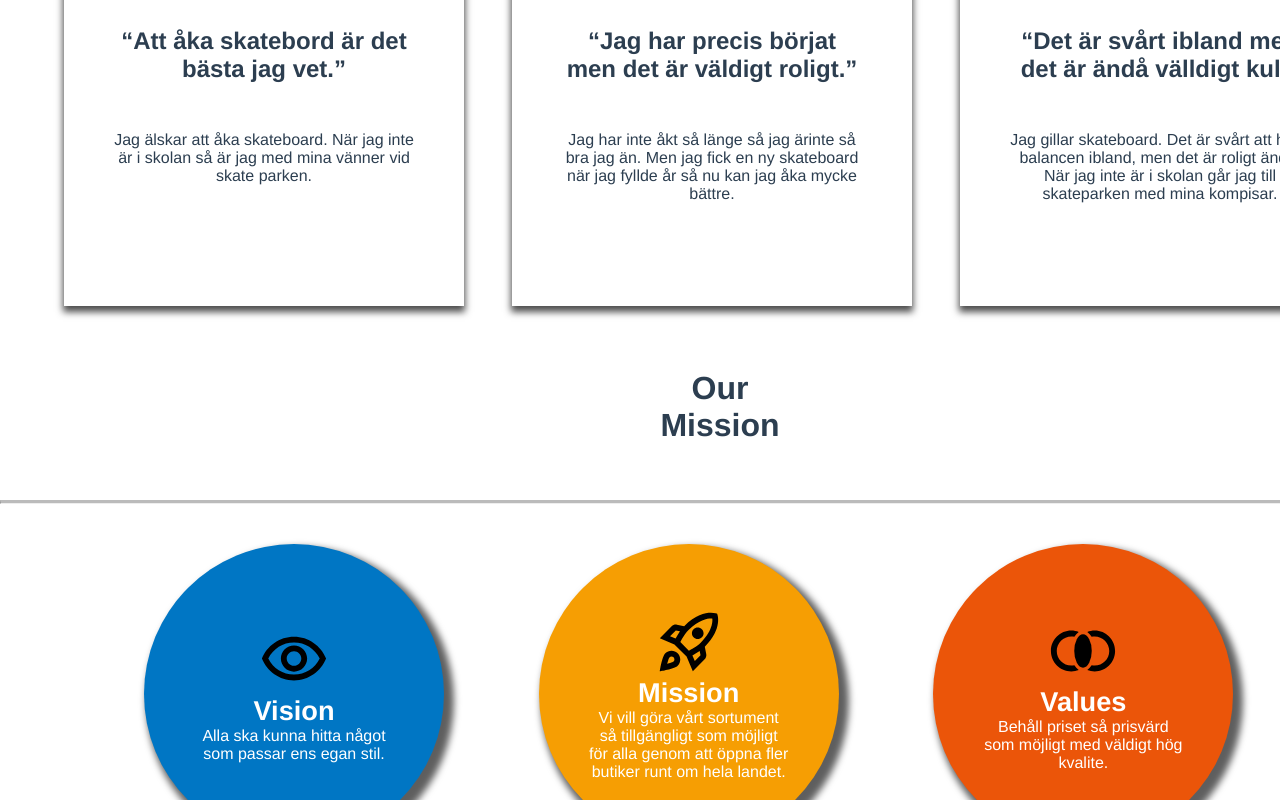
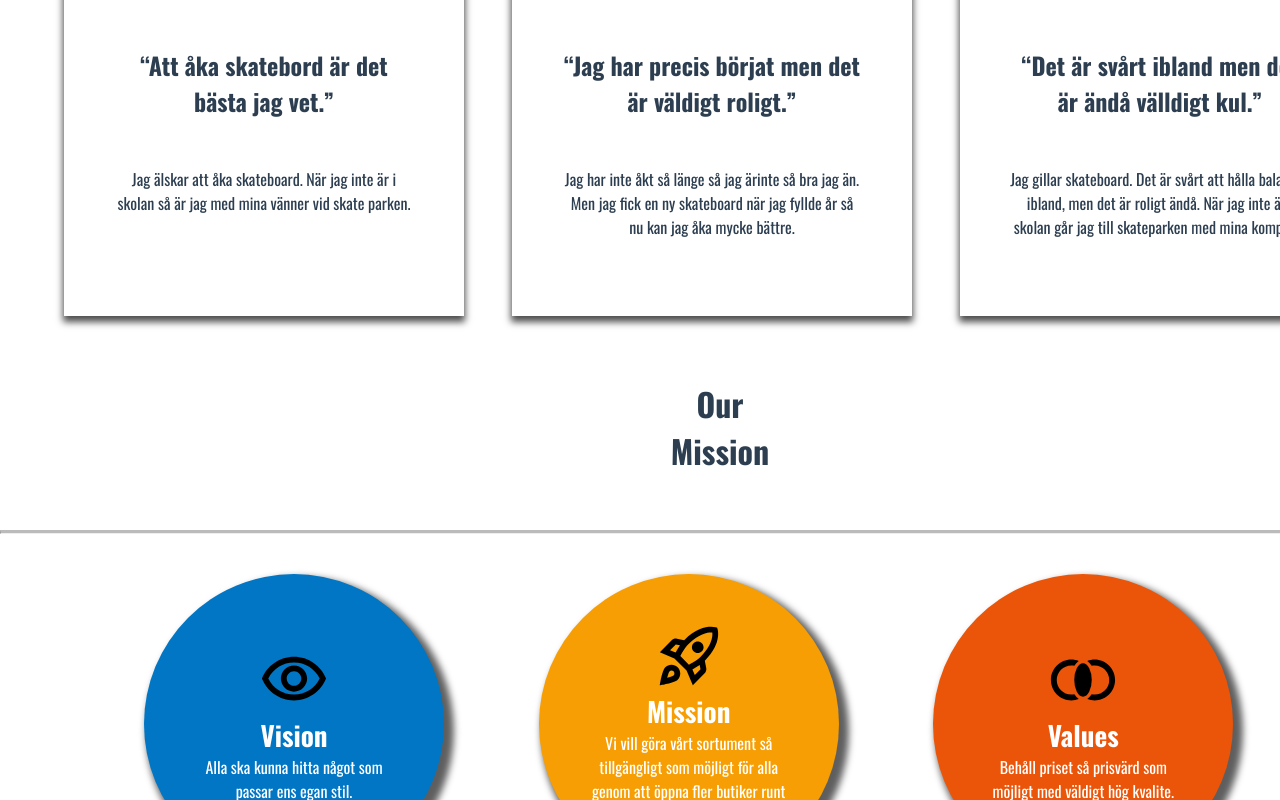
Before and after one commit to theodorwill/Slutprojekt-Sinus-Webshop, a Vue app: page / in a window 1280 px wide. Shown: the part 1440-2240 px from the top of the page. Built offline with nearby package versions, Linux system fonts and the light colour scheme.

Commit message:
styling with font family

```diff
--- a/src/components/HuvudPageMain.vue
+++ b/src/components/HuvudPageMain.vue
@@ -74,6 +74,16 @@ export default {
 </script>
 
 <style lang="scss" scoped>
+:root{
+  --showcase-fontfamily: 'Lora', serif;
+  --navbar-fontfamily: 'Oswald', sans-serif;
+  --allheadlines-fontfamily: 'Oswald', sans-serif;
+  --paragraph-fontfamily: 'Oswald', sans-serif;
+  --primery-color: #0076C4;
+  --secondary-color: #f69e03;
+  --color-Btn: #1c1c1c;
+  --pagebar-color:  #eb5509;
+}
 .top-main{
     width: 1440px;
     height: 800px;
@@ -87,6 +97,7 @@ export default {
         text-align: center;
         font-size: 3rem;
         color: white;
+        font-family:var(--showcase-fontfamily)
     }
     button{
         width: 300px;
@@ -100,6 +111,7 @@ export default {
         border-radius: 50px;
         background: none;
         color: white;
+        font-family: var(--paragraph-fontfamily);
     }
 }
 h2{
@@ -108,6 +120,7 @@ h2{
     padding: 1rem;
     text-align: center;
     font-size: 2rem;
+    font-family:var(--allheadlines-fontfamily)
 }
 .middle-main{
 display: grid;
@@ -139,9 +152,11 @@ padding: 1rem 4rem;
         width: 300px;
         margin: auto;
         text-align: center;
+        font-family:var(--paragraph-fontfamily)
     }
     .bottom h1{
         width: 300px;
+        font-family: var(--allheadlines-fontfamily);
     }
 }
 h1{
@@ -149,6 +164,7 @@ h1{
     margin: auto;
     padding: 3rem;
     text-align: center;
+    font-family: var(--allheadlines-fontfamily);
 }
 hr.solid {
   border-top: 3px solid #bbb;
@@ -172,11 +188,12 @@ padding: 2rem 9rem;
     color: white;
 
     h3{
-
+        font-family: var(--allheadlines-fontfamily);
     }
     p{
         width: 200px;
         text-align: center;
+        font-family: var(--paragraph-fontfamily);
 
     }
 
--- a/src/components/ModelCardCart.vue
+++ b/src/components/ModelCardCart.vue
@@ -31,6 +31,16 @@ export default {};
 </script>
 
 <style lang="scss" scoped>
+:root{
+  --showcase-fontfamily: 'Lora', serif;
+  --navbar-fontfamily: 'Oswald', sans-serif;
+  --allheadlines-fontfamily: 'Oswald', sans-serif;
+  --paragraph-fontfamily: 'Oswald', sans-serif;
+  --primery-color: #0076C4;
+  --secondary-color: #f69e03;
+  --color-Btn: #1c1c1c;
+  --pagebar-color:  #eb5509;
+}
 .model-card-cart {
   width: 776px;
   height: 90px;
@@ -72,7 +82,7 @@ export default {};
       h3 {
         width: 138px;
         margin: 0px;
-        font-family: Montserrat;
+        font-family: var(--allheadlines-fontfamily);
         font-size: 1rem;
 
         font-weight: bold;
@@ -80,7 +90,7 @@ export default {};
         color: #545454;
       }
       p {
-        font-family: Montserrat;
+        font-family: var(--paragraph-fontfamily);
         font-style: normal;
         font-weight: normal;
         font-size: 12px;
@@ -137,6 +147,7 @@ export default {};
       color: #fff;
       margin-left: 18px;
       align-items: center;
+      font-family: var(--paragraph-fontfamily);
     }
   }
 }
--- a/src/components/ModelCardProductsList.vue
+++ b/src/components/ModelCardProductsList.vue
@@ -28,6 +28,16 @@ export default {
 </script>
 
 <style lang="scss" scoped>
+:root{
+  --showcase-fontfamily: 'Lora', serif;
+  --navbar-fontfamily: 'Oswald', sans-serif;
+  --allheadlines-fontfamily: 'Oswald', sans-serif;
+  --paragraph-fontfamily: 'Oswald', sans-serif;
+  --primery-color: #0076C4;
+  --secondary-color: #f69e03;
+  --color-Btn: #1c1c1c;
+  --pagebar-color:  #eb5509;
+}
 * {
   margin: 0;
   padding: 0;
@@ -81,12 +91,12 @@ export default {
     .product-name {
       text-align: start;
       margin-left: 8px;
-      font-family: Montserrat;
+
       font-style: normal;
       font-weight: 600;
       font-size: 16px;
       line-height: 26px;
-
+     font-family: var(--allheadlines-fontfamily);
       letter-spacing: -0.2px;
     }
 
@@ -137,6 +147,7 @@ export default {
       color: #fff;
       cursor: pointer;
       font-size: 0.5rem;
+      font-family:var(--paragraph-fontfamily)
     }
 
     .btn:hover {
--- a/src/views/Cart.vue
+++ b/src/views/Cart.vue
@@ -61,19 +61,28 @@ export default {
 
 
 <style lang="scss" scoped>
-
+:root{
+  --showcase-fontfamily: 'Lora', serif;
+  --navbar-fontfamily: 'Oswald', sans-serif;
+  --allheadlines-fontfamily: 'Oswald', sans-serif;
+  --paragraph-fontfamily: 'Oswald', sans-serif;
+  --primery-color: #0076C4;
+  --secondary-color: #f69e03;
+  --color-Btn: #1c1c1c;
+  --pagebar-color:  #eb5509;
+}
 
 .cart-view{
   display: block;
 
-  .information {
-    display: flex;
-    justify-content: center;
-    align-items: center;
+  // .information {
+  //   display: flex;
+  //   justify-content: center;
+  //   align-items: center;
 
-    font-size: 1.2rem;
-    height: 300px;
-  }
+  //   font-size: 1.2rem;
+  //   height: 300px;
+  // }
 
   .checkout-container {
     display: flex;
@@ -104,7 +113,7 @@ export default {
         max-height: 50px;
 
         margin: 0px;
-        font-family: "Lato", sans-serif;
+        font-family: var(--paragraph-fontfamily);
 
         font-weight: 400;
         color: #545454;
@@ -115,6 +124,7 @@ export default {
           strong {
             text-align: start;
             font-size: 0.8rem;
+            font-family: var(--paragraph-fontfamily);
           }
         }
 
@@ -131,7 +141,7 @@ export default {
         height: 300px;
         margin: 50px auto 0px auto;
         border-top: solid 1px #545454;
-        font-family: "Lato", sans-serif;
+        font-family: var(--paragraph-fontfamily);
 
         h3 {
           display: flex;
@@ -139,13 +149,16 @@ export default {
           strong {
             text-align: start;
             font-size: 0.8rem;
+            font-family:var(--allheadlines-fontfamily);
           }
+          font-family: var(--paragraph-fontfamily);
           font-size: 0.8rem;
           font-weight: bold;
           color: #1b4b08;
         }
 
         span {
+          font-family: var(--paragraph-fontfamily);
           text-align: center;
           font-size: 0.7rem;
           color: #9da1a7;
@@ -160,6 +173,7 @@ export default {
             background-color: #1c1c1c;
             color: #fff;
             cursor: pointer;
+            font-family: var(--allheadlines-fontfamily);
           }
 
           .back {
@@ -168,6 +182,7 @@ export default {
             text-align: center;
             margin-top: 16px;
             border: solid 2px #1c1c1c;
+            font-family: var(--allheadlines-fontfamily);
           }
         }
       }
@@ -185,6 +200,7 @@ export default {
 
     h2 {
       margin-top: 64px;
+      font-family: var(--allheadlines-fontfamily);
     }
   }
 }
--- a/src/views/Contact.vue
+++ b/src/views/Contact.vue
@@ -70,22 +70,35 @@ export default {
 </script>
 
 <style lang="scss" scoped>
+:root{
+  --showcase-fontfamily: 'Lora', serif;
+  --navbar-fontfamily: 'Oswald', sans-serif;
+  --allheadlines-fontfamily: 'Oswald', sans-serif;
+  --paragraph-fontfamily: 'Oswald', sans-serif;
+  --primery-color: #0076C4;
+  --secondary-color: #f69e03;
+  --color-Btn: #1c1c1c;
+  --pagebar-color:  #eb5509;
+}
 .contact {
+  font-family:var(--showcase-fontfamily);
 }
+
 .top {
   width: 100%;
   height: 80px;
   background-color: #aaa;
-  font-family: "Times New Roman", Times, serif;
   display: flex;
   h1 {
     margin-left: 2rem;
+    font-family: var(--allheadlines-fontfamily);
   }
 }
 .middle-1{
     h3{
         padding: 2rem;
         font-size: 1.5rem;
+        font-family: var(--allheadlines-fontfamily);
     }
     .container {
     width: 600px;
@@ -108,6 +121,7 @@ export default {
         margin-bottom: 16px;
         resize: vertical;
         background-color: #F5F5F5;
+        font-family: var(--paragraph-fontfamily);
     }
     input[type="submit"] {
     background-color: #2091F9;
@@ -116,9 +130,11 @@ export default {
     border: none;
     border-radius: 4px;
     cursor: pointer;
+     font-family: var(--paragraph-fontfamily);
     }
     input[type="submit"]:hover {
     background-color: #45a049;
+    font-family: var(--paragraph-fontfamily);
     }
 }
 .middle-2{
@@ -126,6 +142,7 @@ export default {
         display: flex;
         margin-left: 4rem;
         padding: 2rem;
+        font-family: var(--allheadlines-fontfamily);
     }
     .product-list-container{
         display: grid;
@@ -141,6 +158,7 @@ export default {
     h1{
         font-size: 4rem;
         padding: 5rem 0;
+        font-family: var(--allheadlines-fontfamily);
     }
 }
 </style>
--- a/src/views/Home.vue
+++ b/src/views/Home.vue
@@ -72,6 +72,16 @@ export default {
 </script>
 
 <style lang="scss" scoped>
+:root{
+  --showcase-fontfamily: 'Lora', serif;
+  --navbar-fontfamily: 'Oswald', sans-serif;
+  --allheadlines-fontfamily: 'Oswald', sans-serif;
+  --paragraph-fontfamily: 'Oswald', sans-serif;
+  --primery-color: #0076C4;
+  --secondary-color: #f69e03;
+  --color-Btn: #1c1c1c;
+  --pagebar-color:  #eb5509;
+}
 .top-main{
     // width: 1440px;
     width: 100%;
@@ -100,7 +110,7 @@ export default {
         border-radius: 50px;
         background: none;
         color: white;
-        font-family: var(--);
+        font-family:var(--showcase-fontfamily)
 
     }
 }
@@ -110,6 +120,7 @@ h2{
     // padding: 1rem;
     text-align: center;
     font-size: 2rem;
+    font-family: var(--allheadlines-fontfamily);
 
 }
 .middle-main{
@@ -142,9 +153,11 @@ padding: 1rem 4rem;
         width: 300px;
         margin: auto;
         text-align: center;
+        font-family: var(--paragraph-fontfamily);
     }
     .bottom h1{
         width: 300px;
+        font-family: var(--allheadlines-fontfamily);
     }
 }
 h1{
@@ -152,6 +165,7 @@ h1{
     margin: auto;
     padding: 3rem;
     text-align: center;
+    font-family: var(--allheadlines-fontfamily);
 }
 hr.solid {
   border-top: 3px solid #bbb;
@@ -180,11 +194,13 @@ padding: 2rem 9rem;
     h3{
         font-size: 1.7rem;
         margin: 0;
+        font-family: var(--allheadlines-fontfamily);
     }
     p{
         width: 200px;
         text-align: center;
         margin: 0;
+        font-family: var(--paragraph-fontfamily);
 
     }
 
--- a/src/views/Products.vue
+++ b/src/views/Products.vue
@@ -46,6 +46,16 @@ export default {
 
 
 <style lang="scss" scoped>
+:root{
+  --showcase-fontfamily: 'Lora', serif;
+  --navbar-fontfamily: 'Oswald', sans-serif;
+  --allheadlines-fontfamily: 'Oswald', sans-serif;
+  --paragraph-fontfamily: 'Oswald', sans-serif;
+  --primery-color: #0076C4;
+  --secondary-color: #f69e03;
+  --color-Btn: #1c1c1c;
+  --pagebar-color:  #eb5509;
+}
 * {
   margin: 0;
   padding: 0px;
@@ -56,10 +66,12 @@ export default {
     text-align: start;
     margin: 24px 0px 0px 72px;
     font-size: 1.2rem;
+    font-family: var(--showcase-fontfamily);
   }
 
   a {
     text-decoration: none;
+    font-family: var(--paragraph-fontfamily);
   }
 
   .main-gallery {
```
Also changed, not shown: src/views/LoginPage.vue (+27 -0 lines).
